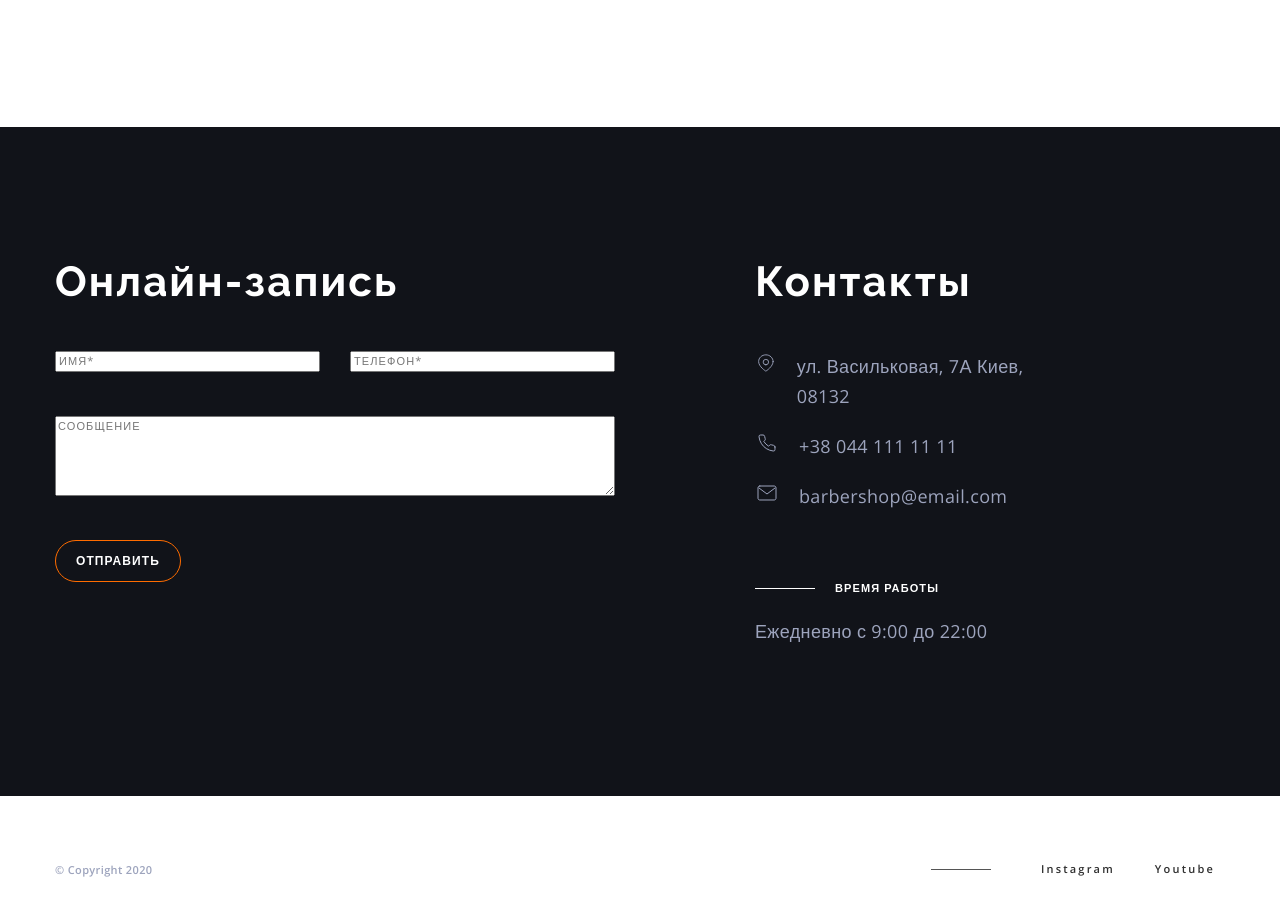
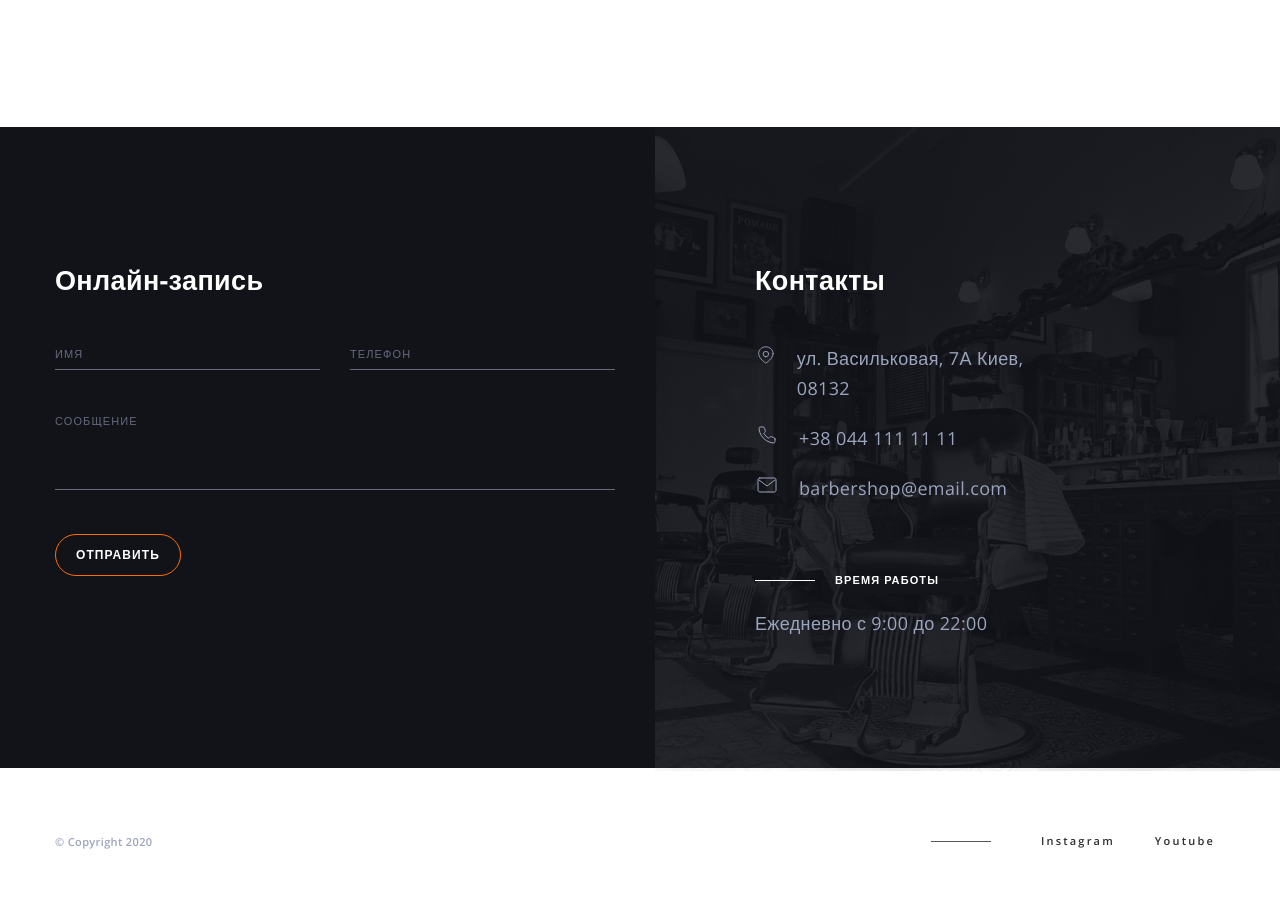
Before and after one commit to IvanVA13/Barbershop, a plain HTML site: page index.html in a window 1280 px wide. Shown: the part 3404-4320 px from the top of the page. Drawn offline with nearby package versions, Linux system fonts and the light colour scheme.

Commit message:
[CSS] add form styles

```diff
--- a/css/styles.css
+++ b/css/styles.css
@@ -12,16 +12,7 @@
 
   --transition-animation: 250ms cubic-bezier(0.4, 0, 0.2, 1);
 }
-/* development start */
-/* .container {
-  outline: 1px solid red;
-} */
 
-/* header {
-  background-color: teal;
-} */
-
-/* development end */
 /* utilities */
 body {
   color: var(--primary-color);
@@ -621,50 +612,130 @@ img {
 }
 
 /* contact-us-form */
+.contact-us-form {
+  padding-right: 40px;
+}
 
 .form {
   display: flex;
   flex-wrap: wrap;
-  padding-right: 40px;
-  width: 600px;
+  width: 560px;
+}
+
+.form-title {
+  padding-bottom: 44px;
+}
+
+.form-input-wrapper {
+  display: flex;
+  column-gap: 30px;
+  margin-bottom: 44px;
+  width: 100%;
+}
+
+.form-input-wrapper > .form-field {
+  margin-bottom: 0;
+  width: calc((100% - 30px) / 2);
+  height: auto;
 }
 
 .form-field {
+  position: relative;
+  margin-bottom: 44px;
   width: 100%;
+  height: 76px;
 
   color: var(--third-accent-color);
   font-size: 11px;
   line-height: 1.36;
   letter-spacing: 0.1em;
   text-transform: uppercase;
+
+  transition: color var(--transition-animation);
 }
 
-textarea.form-field {
-  margin-bottom: 44px;
+.form-field:focus-within {
+  color: var(--second-accent-color);
 }
 
-.form-field-wrapper {
-  display: flex;
-  column-gap: 30px;
-  margin-bottom: 44px;
+.form-field::after {
+  content: "";
+  position: absolute;
+  bottom: 0;
+  left: 0;
   width: 100%;
+  height: 1px;
+
+  background-color: currentColor;
 }
 
-.form-field-wrapper > input {
-  width: calc((100% - 30px) / 2);
+.form-input {
+  display: block;
+  padding-bottom: 8px;
+  width: 100%;
+
+  color: currentColor;
+  font-size: 11px;
+  line-height: 1.36;
+  letter-spacing: 0.1em;
+  text-transform: uppercase;
+
+  border: transparent;
+  background-color: transparent;
+  outline: transparent;
+}
+
+textarea.form-input {
+  padding: 0;
+  height: 100%;
+
+  resize: none;
+}
+
+.form-label {
+  position: absolute;
+  top: 0;
+  left: 0;
+  display: block;
+
+  transition: transform var(--transition-animation);
+}
+
+.form-field:focus-within > .form-label,
+.form-input:not(:placeholder-shown) + .form-label {
+  transform: translateY(-20px);
+}
+
+/* contact us */
+
+.contacts {
+  position: relative;
+  padding-left: 100px;
+  width: 50%;
+
+  z-index: 1;
+}
+
+.contacts::before {
+  content: "";
+  position: absolute;
+  top: 0;
+  left: 0;
+  width: 625px;
+  height: 644px;
+
+  background-image: url(../images/contacts/desktop/contacts-bg.png);
+  background-repeat: no-repeat;
+  background-size: cover;
+  z-index: -1;
+}
+
+.contacts-title {
+  margin-bottom: 40px;
 }
 
 .address {
   font-style: normal;
-}
-
-/* contact us */
-.contacts {
-  padding-left: 100px;
-}
-.contact-us-form h2,
-.contacts h2 {
-  margin-bottom: 44px;
 }
 
 .contacts-list {
--- a/index.html
+++ b/index.html
@@ -47,7 +47,6 @@
         </div>
       </div>
     </header>
-
     <section class="hero">
       <div class="container hero-container">
         <div class="section-content hero-section-content">
@@ -102,7 +101,6 @@
         </ul>
       </div>
     </section>
-
     <section class="section" id="about-us">
       <div class="container">
         <ul class="about-us-list">
@@ -373,23 +371,37 @@
     <div class="dark-bg">
       <div class="container">
         <section class="section contact-us-form">
-          <h2 class="section-title">Онлайн-запись</h2>
+          <h2 class="form-title">Онлайн-запись</h2>
           <form class="form" action="submit">
-            <div class="form-field-wrapper">
-              <input class="form-field" type="text" placeholder="Имя*" />
-              <input class="form-field" type="text" placeholder="Телефон*" />
+            <div class="form-input-wrapper">
+              <label class="form-field">
+                <input
+                  class="form-input"
+                  type="text"
+                  placeholder=" "
+                  required
+                />
+                <span class="form-label">Имя</span>
+              </label>
+              <label class="form-field">
+                <input
+                  class="form-input"
+                  type="text"
+                  placeholder=" "
+                  required
+                />
+                <span class="form-label">Телефон</span>
+              </label>
             </div>
-            <textarea
-              class="form-field"
-              cols="30"
-              rows="5"
-              placeholder="сообщение"
-            ></textarea>
+            <label class="form-field">
+              <textarea class="form-input" rows="10" placeholder=" "></textarea>
+              <span class="form-label">сообщение</span>
+            </label>
             <button class="btn primary" type="submit">отправить</button>
           </form>
         </section>
         <section class="section contacts" id="contacts">
-          <h2 class="section-title">Контакты</h2>
+          <h2 class="contacts-title">Контакты</h2>
           <address class="address">
             <ul class="contacts-list">
               <li class="item">
@@ -420,7 +432,7 @@
           </address>
           <div>
             <p class="section-label white">время работы</p>
-            <p>Ежедневно с 9:00 до 22:00</p>
+            <span>Ежедневно с 9:00 до 22:00</span>
           </div>
         </section>
       </div>
```
Also changed, not shown: images/contacts/desktop/contacts-bg.jpg (deleted), images/contacts/desktop/contacts-bg.png (added), images/contacts/desktop/contacts-bg.webp (deleted), images/contacts/desktop/contacts-bg@2x.jpg (deleted), images/contacts/desktop/contacts-bg@2x.png (added), images/contacts/desktop/contacts-bg@2x.webp (deleted).
